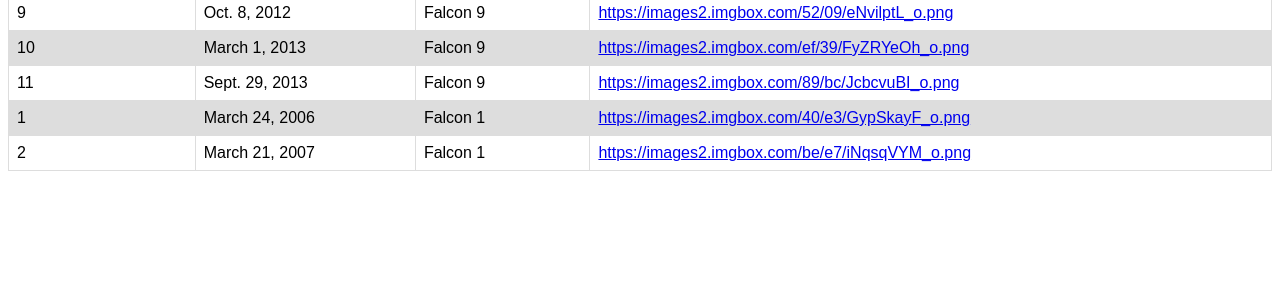
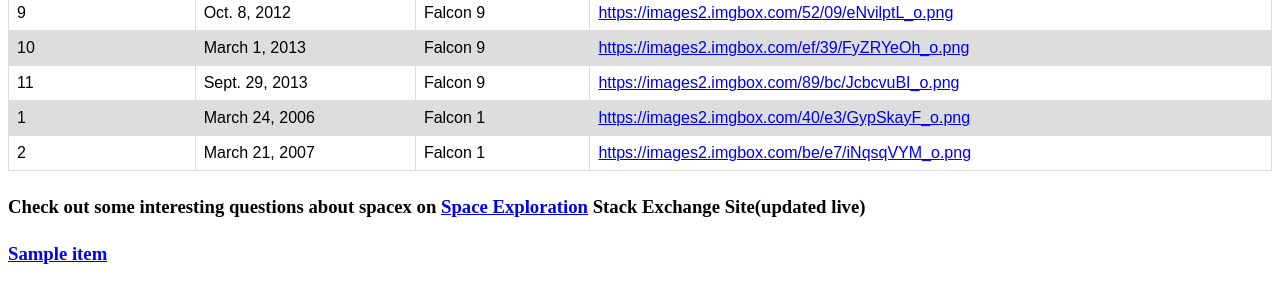
Before and after one commit to nilaybhatia/Uni-Tasks, a Django app: template launches/templates/launches/launches_list.html in a window 1280 px wide. Shown: the part 580-864 px from the top of the page. Before the commit the page ends 751 px from the top, so only its background shows below. Run offline with Django 3.2, Linux system fonts and the light colour scheme; data comes from the database, SQL or seed files in the repository; both versions use the stored data as it was after the commit; tables that the repository leaves empty hold one stand-in row (values such as "Sample post"); the template is opened without the code that fills it: values that come from a table or form of the project are taken from there, most other values are stand-ins (such as "Sample title", 1, 10 or a date in 2020).

Commit message:
Used StackExchange API to show a list of recent questions

```diff
--- a/launches/templates/launches/launches_list.html
+++ b/launches/templates/launches/launches_list.html
@@ -38,5 +38,13 @@
 			</tr>
 		{% endfor %}
 	</table>
+
+	<div class = "sidebar">
+		<h4>Check out some interesting questions about spacex on <a href="https://space.stackexchange.com/">Space Exploration</a> Stack Exchange Site(updated live)</h4>
+		{% for item in questions %}
+			<a href = "{{item.link}}">{{ item.title|linebreaksbr }}</a>
+			<br>
+		{% endfor %}
+	</div>
 	</head>
 </html>
```
Also changed, not shown: launches/views.py (+9 -1 lines), db.sqlite3, 1 other file.
